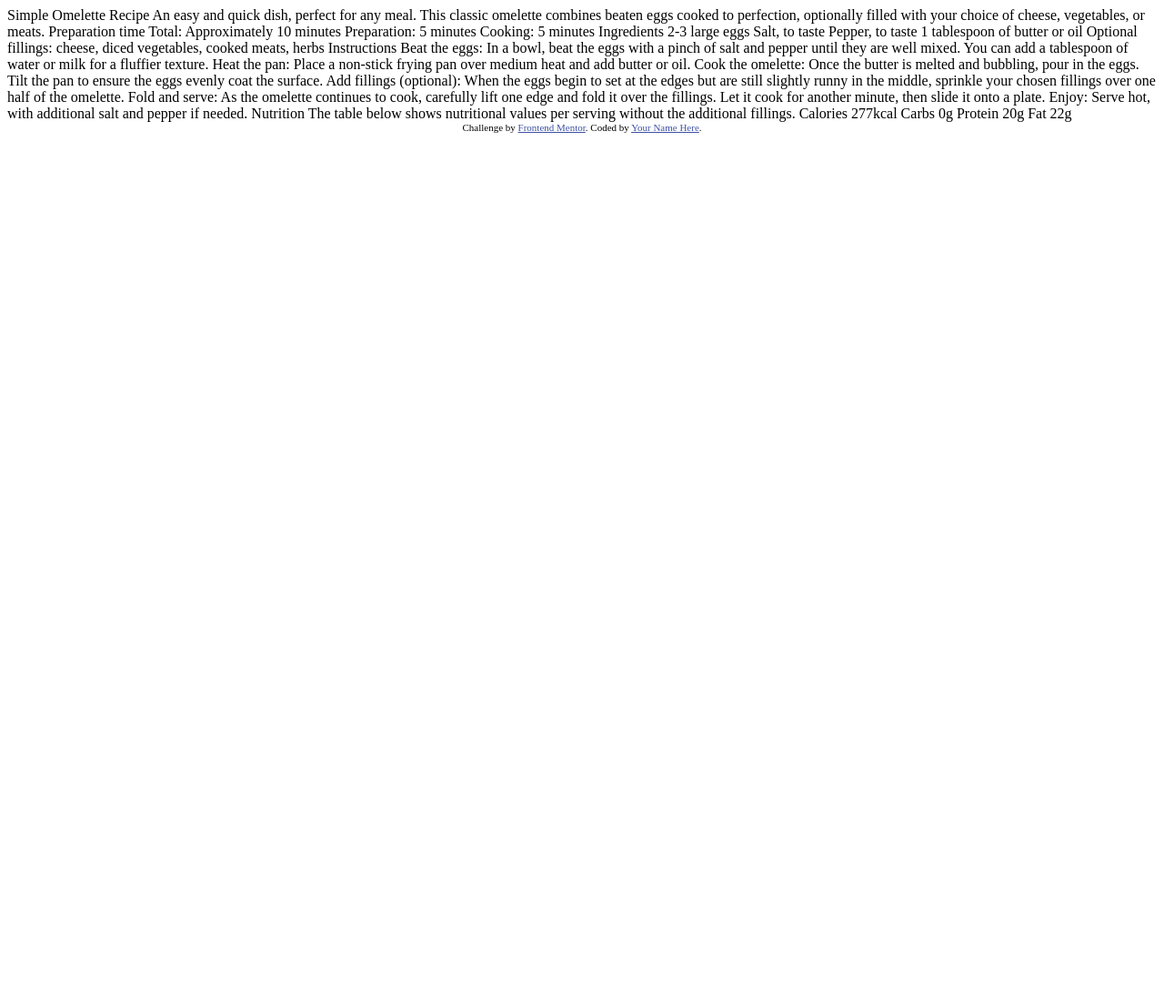
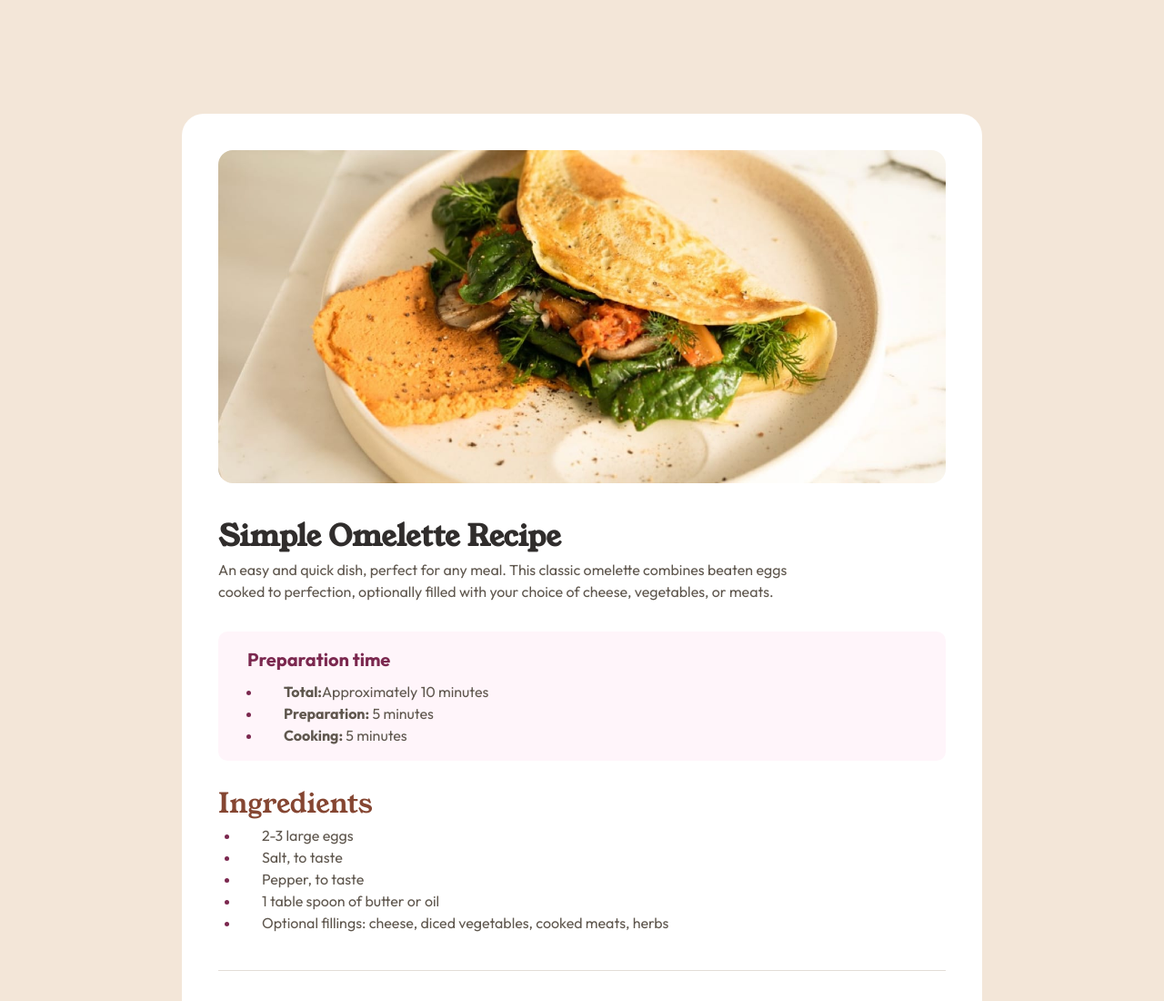
Before and after one commit to zamoa020/recipe-page-main, a website: page index.html in a window 1280 px wide. Shown: the top 1100 px of the page at 91% size. Before the commit the page ends 800 px from the top, so only its background shows below. Drawn offline with Linux system fonts and the light colour scheme.

Commit message:
done with the project

```diff
--- /dev/null
+++ b/css/reset.css
@@ -0,0 +1,46 @@
+/* http://meyerweb.com/eric/tools/css/reset/
+   v2.0 | 20110126
+   License: none (public domain)
+*/
+
+html, body, div, span, applet, object, iframe,
+h1, h2, h3, h4, h5, h6, p, blockquote, pre,
+a, abbr, acronym, address, big, cite, code,
+del, dfn, em, img, ins, kbd, q, s, samp,
+small, strike, strong, sub, sup, tt, var,
+b, u, i, center,
+dl, dt, dd, ol, ul, li,
+fieldset, form, label, legend,
+table, caption, tbody, tfoot, thead, tr, th, td,
+article, aside, canvas, details, embed,
+figure, figcaption, footer, header, hgroup,
+menu, nav, output, ruby, section, summary,
+time, mark, audio, video {
+	margin: 0;
+	padding: 0;
+	border: 0;
+	vertical-align: baseline;
+}
+/* HTML5 display-role reset for older browsers */
+article, aside, details, figcaption, figure,
+footer, header, hgroup, menu, nav, section {
+	display: block;
+}
+body {
+	line-height: 1;
+}
+/* ol, ul {
+	list-style: none;
+} */
+blockquote, q {
+	quotes: none;
+}
+blockquote:before, blockquote:after,
+q:before, q:after {
+	content: '';
+	content: none;
+}
+/* table {
+	border-collapse: collapse;
+	border-spacing: 0;
+} */
--- /dev/null
+++ b/css/style.css
@@ -0,0 +1,199 @@
+/* Font Define */
+@font-face {
+    font-family: "Young-Serif";
+    src: url(./../assets/fonts/young-serif/YoungSerif-Regular.ttf);
+}
+@font-face {
+    font-family: "Outfit";
+    src: url(./../assets/fonts/outfit/Outfit-VariableFont_wght.ttf);
+}
+/* end of Font Define*/
+
+/* Variable */
+:root{
+    --nutmeg: hsl(14, 45%, 36%);
+    --dark-raspberry: hsl(332, 51%, 32%);
+    --white: hsl(0, 0%, 100%);
+    --rose-white: hsl(330, 100%, 98%);
+    --eggshell: hsl(30, 54%, 90%);
+    --light-grey: hsl(30, 18%, 87%);
+    --wenge-brown: hsl(30, 10%, 34%);
+    --dark-charcoal: hsl(24, 5%, 18%);
+    --young-serif: "Young-Serif";
+    --outfit: "Outfit";
+}
+/* end of Variable */
+
+body{
+    padding-top: 125px;
+    padding-bottom: 125px;
+    background-color: var(--eggshell);
+}
+
+main {
+  max-width: 800px;
+  margin: 0 auto;
+  background: var(--white);
+  padding: 40px;
+  border-radius: 24px;
+}
+
+section.hero--section img {
+    width: 100%;
+    border-radius: 16px;
+    object-fit: cover;
+}
+
+.container{
+    padding-top: 32px;
+    padding-bottom: 32px;
+}
+
+.pb--not {
+    padding-bottom: 0;
+}
+
+:where(.instructions, .ingredients ){
+    border-bottom: 1px solid var(--light-grey);
+}
+
+h1{
+    font-family: var(--young-serif);
+    font-size: 32px;
+    letter-spacing: 2;
+    line-height: 1.5;
+    color: var(--dark-charcoal);
+}
+
+h2{
+    font-family: var(--young-serif);
+    font-size: 30px;
+    line-height: 1;
+    font-weight: 400;
+    color: var(--nutmeg);
+    margin-bottom: 8px;
+}
+
+h3 {
+    font-family: var(--outfit);
+    font-size: 1.25rem;
+    line-height: 1.5;
+    color: var(--dark-raspberry);
+}
+
+p{
+    font-family: var(--outfit);
+    font-size: 16px;
+    line-height: 1.5;
+    color: var(--wenge-brown);
+}
+
+.preparation-time-container {
+   background: var(--rose-white);
+    padding: 16px 32px;
+    border-radius: 10px;
+}
+
+.preparation-time-container h3 {
+  margin-bottom: 8px;
+}
+
+ul {
+  margin-left: 16px;
+}
+
+:where(.ingredients, .preparation-time-container) ul li::marker, ol li::marker{
+    color: var(--dark-raspberry);
+    font-weight: bold;
+}
+
+:where(ul, ol) li {
+    font-family: var(--outfit);
+    font-size: 16px;
+    line-height: 1.5;
+    padding-left: 24px;
+    color: var(--wenge-brown);
+}
+
+.ingredients ul, ol {
+    margin-left: 24px;
+}
+
+.instructions ol li{
+    margin-bottom: 8px;
+}
+
+table {
+    width: 100%;
+    font-family: var(--outfit);
+    padding-top: 24px;
+}
+
+table tr {
+    font-family: var(--outfit);
+    font-size: 16px;
+    line-height: 1.5;
+}
+
+table tr td:first-child{
+    color: var(--wenge-brown);
+}
+
+table tr td:last-child{
+    color: var(--nutmeg);
+    font-weight: 600;
+}
+
+tr td {
+    padding: 16px 32px;
+}
+
+tr:not(:last-child) td {
+    border-bottom: 1px solid var(--light-grey);
+}
+
+#values {
+  border: none;
+  height: 1px;
+  background: #E3DDD7;
+}
+
+/* Mobile Device */
+@media(max-width: 500px) {
+    body {
+        padding: 0;
+    }
+
+    main {
+        width: 100%;
+        padding: 0;
+        border-radius: 0;
+    }
+
+    section.hero--section img{
+        border-radius: 0;
+    }
+
+    section.content {
+        padding-left: 1.5rem;
+        padding-right: 1.5rem;
+    }
+
+    h1 {
+        font-size: 1.875rem;
+        line-height: 1.25;
+        margin-bottom: 1.25rem;
+    }
+
+    h2{
+        font-size: 1.5rem;
+    }
+
+    ul {
+        margin-left: 2.15rem;
+    }
+
+    :where(ul, ol) li {
+        padding-left: 1.08rem;
+    }
+}
--- a/index.html
+++ b/index.html
@@ -5,73 +5,91 @@
   <meta name="viewport" content="width=device-width, initial-scale=1.0"> <!-- displays site properly based on user's device -->
 
   <link rel="icon" type="image/png" sizes="32x32" href="./assets/images/favicon-32x32.png">
+  <link rel="stylesheet" href="css/reset.css">
+  <link rel="stylesheet" href="css/style.css">   <!-- stylesheet 👍 -->
 
   <title>Frontend Mentor | Recipe page</title>
 
-  <!-- Feel free to remove these styles or customise in your own stylesheet 👍 -->
-  <style>
-    .attribution { font-size: 11px; text-align: center; }
-    .attribution a { color: hsl(228, 45%, 44%); }
-  </style>
+
 </head>
 <body>
+  <main>
+    <!-- Hero Section -->
+    <section class="hero--section">
+            <img src="./assets/images/image-omelette.jpeg" alt="Omelette Image">
+        </section>
+  <section class="content-section">
+    <div class="container">
+       <!-- Heading -->
+        <h1>Simple Omelette Recipe</h1>
+        <p>An easy and quick dish, perfect for any meal. This classic omelette combines beaten eggs <br> cooked
+  to perfection, optionally filled with your choice of cheese, vegetables, or meats.
+  </p>
+   </div>
+  <!-- Preparation Time -->
+  <div class="preparation-time-container">
+    <h3>Preparation time</h3>
+    <ul>
+      <li><strong>Total:</strong>Approximately 10 minutes</li>
+      <li><strong>Preparation:</strong> 5 minutes</li>
+      <li><strong>Cooking:</strong> 5 minutes</li>
+    </ul>
+  </div>
+  <!-- Ingredients -->
+  <div class="container ingredients">
+  <h2>Ingredients</h2>
+  <ul>
+    <li>2-3 large eggs</li>
+    <li>Salt, to taste</li>
+    <li>Pepper, to taste</li>
+    <li>1 table spoon of butter or oil</li>
+    <li>Optional fillings: cheese, diced vegetables, cooked meats, herbs</li>
+  </ul>
+  </div>
+  <hr id="values">
+  <!-- Instructions -->
+  <div class="container instructions">
+  <h2>Instructions</h2>
+  <ol>
+    <li><strong>Beat the eggs:</strong> In a bowl, beat the eggs with a pinch of salt and pepper until they are well mixed. You can add a tablespoon of water or milk for a fluffier texture</li>
+    <li><strong>Heat the pan:</strong> Place a non-stick frying pan over medium heat and add butter or oil.</li>
+    <li><strong>Cook the omelette:</strong> Once the butter is melted and bubbling, pour in the eggs. Tilt the pan to ensure
+  the eggs evenly coat the surface.</li>
+    <li><strong>Add fillings (optional):</strong> When the eggs begin to set at the edges but are still slightly runny in the
+  middle, sprinkle your chosen fillings over one half of the omelette.</li>
+    <li><strong>Fold and serve:</strong> As the omelette continues to cook, carefully lift one edge and fold it over the
+  fillings. Let it cook for another minute, then slide it onto a plate.</li>
+    <li><strong>Enjoy:</strong> Serve hot, with additional salt and pepper if needed.</li>
+  </ol>
+  </div>
+  <hr id="values">
+  <!-- Nutrition -->
+  <div class="container nutrition pb--not">
+  <h2>Nutrition</h2>
 
-  Simple Omelette Recipe
-
-  An easy and quick dish, perfect for any meal. This classic omelette combines beaten eggs cooked
-  to perfection, optionally filled with your choice of cheese, vegetables, or meats.
-
-  Preparation time
-
-  Total: Approximately 10 minutes
-  Preparation: 5 minutes
-  Cooking: 5 minutes
-
-  Ingredients
-
-  2-3 large eggs
-  Salt, to taste
-  Pepper, to taste
-  1 tablespoon of butter or oil
-  Optional fillings: cheese, diced vegetables, cooked meats, herbs
-
-  Instructions
-
-  Beat the eggs: In a bowl, beat the eggs with a pinch of salt and pepper until they are well mixed.
-  You can add a tablespoon of water or milk for a fluffier texture.
-
-  Heat the pan: Place a non-stick frying pan over medium heat and add butter or oil.
-
-  Cook the omelette: Once the butter is melted and bubbling, pour in the eggs. Tilt the pan to ensure
-  the eggs evenly coat the surface.
-
-  Add fillings (optional): When the eggs begin to set at the edges but are still slightly runny in the
-  middle, sprinkle your chosen fillings over one half of the omelette.
-
-  Fold and serve: As the omelette continues to cook, carefully lift one edge and fold it over the
-  fillings. Let it cook for another minute, then slide it onto a plate.
-
-  Enjoy: Serve hot, with additional salt and pepper if needed.
-
-  Nutrition
-
-  The table below shows nutritional values per serving without the additional fillings.
-
-  Calories
-  277kcal
-
-  Carbs
-  0g
-
-  Protein
-  20g
-
-  Fat
-  22g
-
-  <div class="attribution">
-    Challenge by <a href="https://www.frontendmentor.io?ref=challenge" target="_blank">Frontend Mentor</a>.
-    Coded by <a href="#">Your Name Here</a>.
-  </div>
+  <p>The table below shows nutritional values per serving without the additional fillings.</p>
+  <table>
+    <tbody>
+       <tr>
+         <td>Calories</td>
+         <td class="values">277kcal</td>
+        </tr>
+        <tr>
+           <td>Carbs</td>
+           <td class="values">0g</td>
+          </tr>
+        <tr>
+          <td>Protein</td>
+          <td class="values">20g</td>
+        </tr>
+        <tr>
+           <td>Fat</td>
+           <td class="values">22g</td>
+        </tr>
+      </tbody>
+    </table>
+   </div>
+  </section>
+  </main>
 </body>
 </html>
```
Also changed, not shown: package.json (added, +18 -0 lines), 1 other file.
